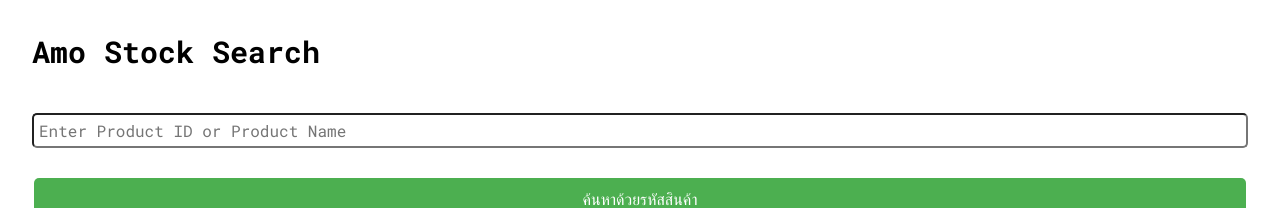
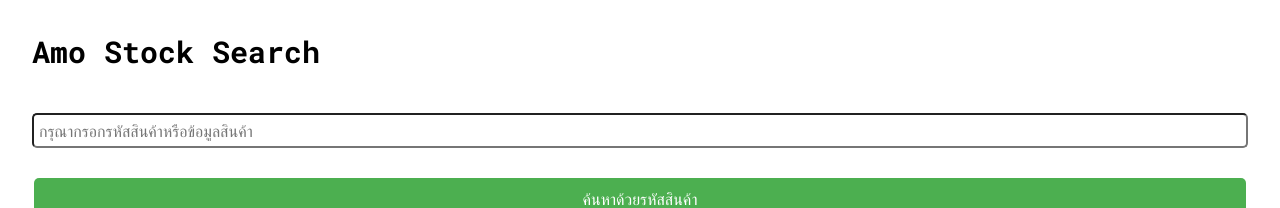
Before and after one commit to p00n4k/amo-react, a React (Vite) app: page / in a window 1280 px wide. Shown: the top 208 px of the page. Built offline with nearby package versions, Linux system fonts and the light colour scheme.

Commit message:
Update App.jsx

```diff
--- a/src/App.jsx
+++ b/src/App.jsx
@@ -56,7 +56,7 @@ function App() {
           type="text"
           id="productId"
           value={searchInput}
-          placeholder="Enter Product ID or Product Name"
+          placeholder="กรุณากรอกรหัสสินค้าหรือข้อมูลสินค้า"
           onChange={(e) => setProductId(e.target.value)}
         />
         <br />
```
